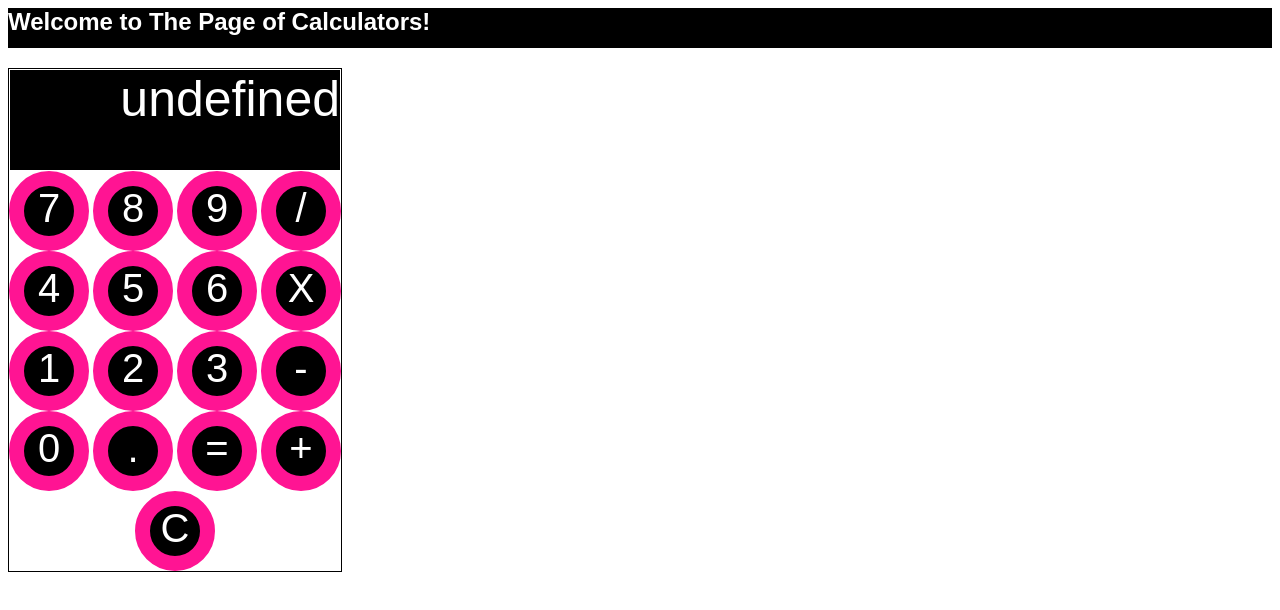
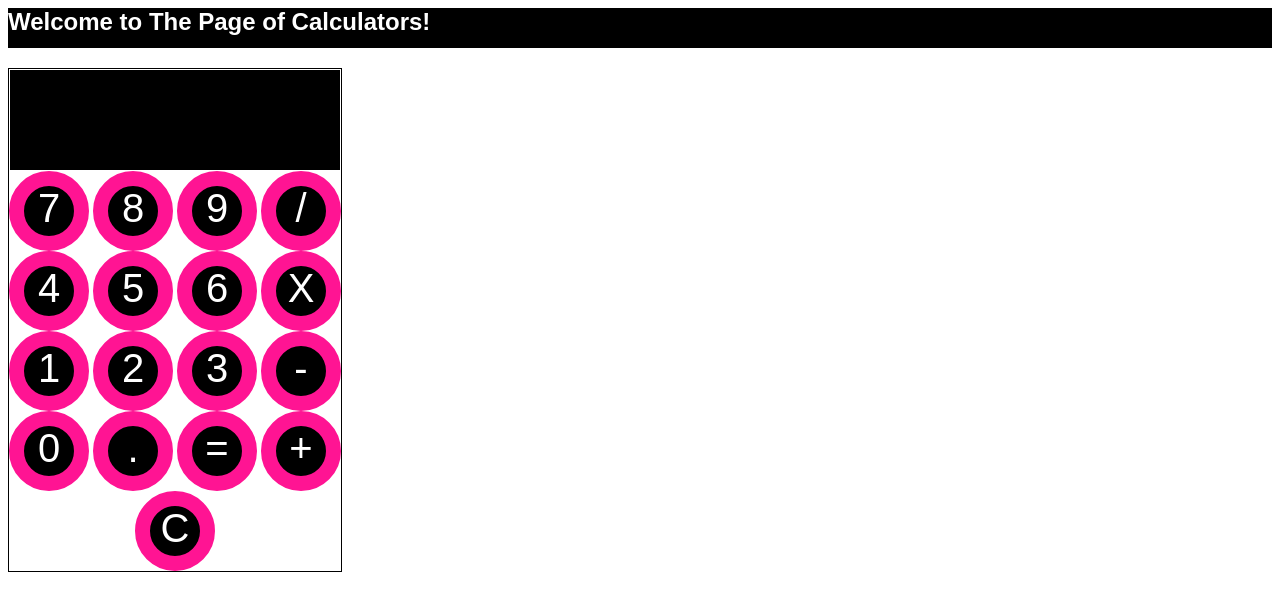
Before and after one commit to Annabanana80/PageofCalculators, a plain HTML site: page index.html in a window 1280 px wide. Drawn offline with Linux system fonts and the light colour scheme.

Commit message:
fixed clear button and now it clears everything, working on decimal

```diff
--- a/app.js
+++ b/app.js
@@ -16,9 +16,16 @@ window.onload = function () {
     }
 
     var display=document.getElementById('screen');
+    	display.innerHTML=''; //ensures that the page does not have undefined on screen when loading
     var clear=document.getElementById('clear');
     clear.addEventListener('click',function(){
     	display.innerHTML='';
+    	document.location.reload(true); //this clears the entire page and starts over
+
+    });
+    var decimal=document.getElementById('point');
+    decimal.addEventListener('click', function(){
+    	console.log("I'm a decimal");
     });
      var equals = document.getElementById('equals');
      equals.addEventListener('click', function(){
--- a/index.html
+++ b/index.html
@@ -10,7 +10,7 @@
 	</nav>
 	<div id="calculator">
 		<div class="row"></div>
-    		<div id="screen">Math is Fun!</div>
+    		<div id="screen"></div>
     		<div class="row"></div>
     			<div id="7" class="number">7</div>
     			<div id="8" class="number">8</div>
```
Also changed, not shown: 1 other file.
